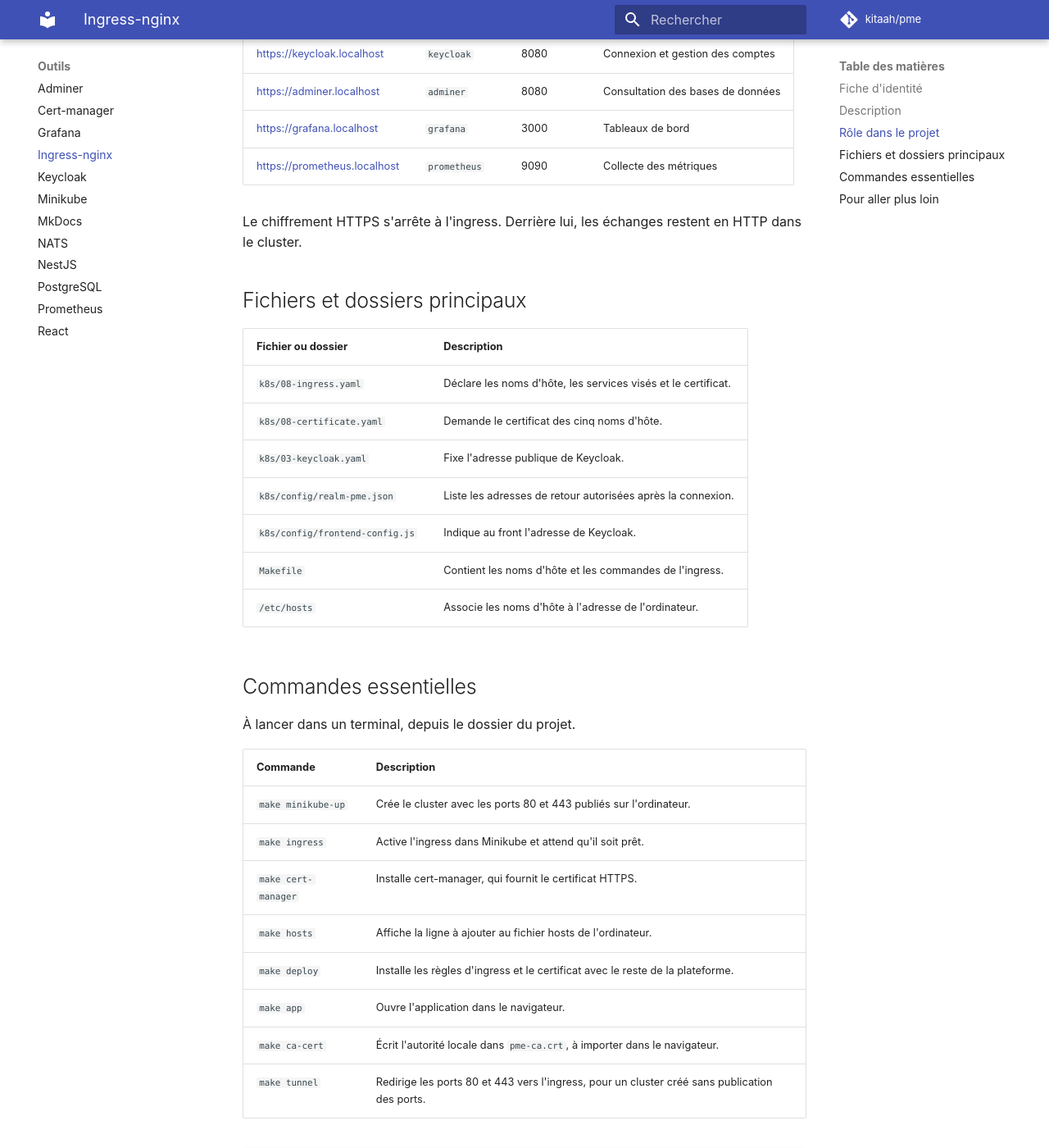
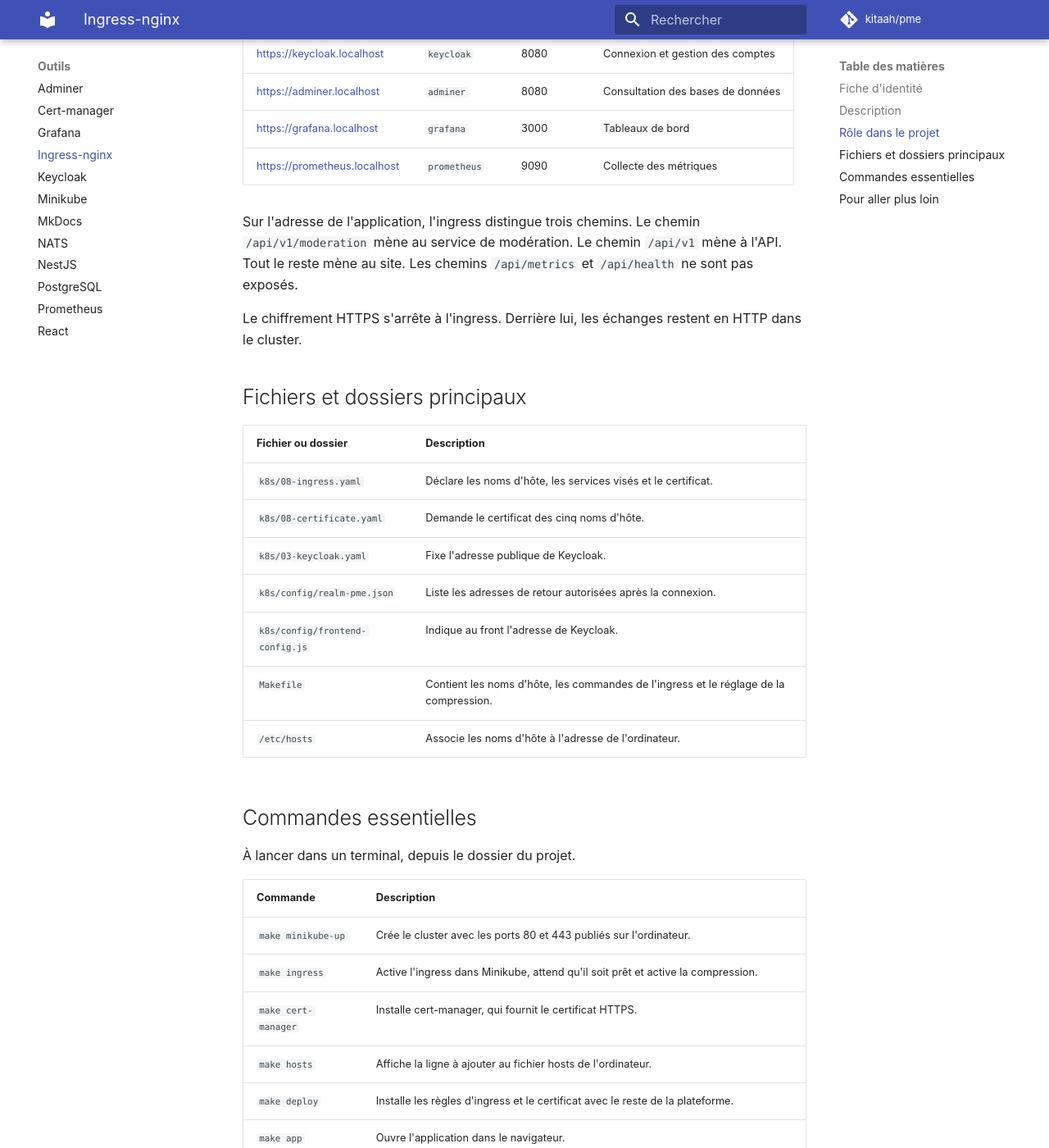
Before and after one commit to kitaah/pme, an MkDocs documentation site: the page built from docs/outils/ingress-nginx.md, in a window 1280 px wide and 1400 px high, scrolled down 1313 px. Shown: the whole window at 82% size. Built offline with MkDocs 1.6.1 and Material for MkDocs 9.7.7, drawn with Linux system fonts in a browser that asks for light colours; comment, search, counter and statistics services are not loaded.

Commit message:
docs(ingress): documenter le routage /api/v1 et la compression

```diff
--- a/docs/outils/ingress-nginx.md
+++ b/docs/outils/ingress-nginx.md
@@ -39,6 +39,10 @@ au service qui correspond à ce nom. Il déchiffre aussi les échanges HTTPS, av
 | <https://grafana.localhost> | `grafana` | 3000 | Tableaux de bord |
 | <https://prometheus.localhost> | `prometheus` | 9090 | Collecte des métriques |
 
+Sur l'adresse de l'application, l'ingress distingue trois chemins. Le chemin `/api/v1/moderation` mène au service de
+modération. Le chemin `/api/v1` mène à l'API. Tout le reste mène au site. Les chemins `/api/metrics` et `/api/health`
+ne sont pas exposés.
+
 Le chiffrement HTTPS s'arrête à l'ingress. Derrière lui, les échanges restent en HTTP dans le cluster.
 
 ## Fichiers et dossiers principaux
@@ -50,7 +54,7 @@ Le chiffrement HTTPS s'arrête à l'ingress. Derrière lui, les échanges resten
 | `k8s/03-keycloak.yaml` | Fixe l'adresse publique de Keycloak. |
 | `k8s/config/realm-pme.json` | Liste les adresses de retour autorisées après la connexion. |
 | `k8s/config/frontend-config.js` | Indique au front l'adresse de Keycloak. |
-| `Makefile` | Contient les noms d'hôte et les commandes de l'ingress. |
+| `Makefile` | Contient les noms d'hôte, les commandes de l'ingress et le réglage de la compression. |
 | `/etc/hosts` | Associe les noms d'hôte à l'adresse de l'ordinateur. |
 
 ## Commandes essentielles
@@ -60,7 +64,7 @@ Le chiffrement HTTPS s'arrête à l'ingress. Derrière lui, les échanges resten
 | Commande | Description |
 |---|---|
 | `make minikube-up` | Crée le cluster avec les ports 80 et 443 publiés sur l'ordinateur. |
-| `make ingress` | Active l'ingress dans Minikube et attend qu'il soit prêt. |
+| `make ingress` | Active l'ingress dans Minikube, attend qu'il soit prêt et active la compression. |
 | `make cert-manager` | Installe cert-manager, qui fournit le certificat HTTPS. |
 | `make hosts` | Affiche la ligne à ajouter au fichier hosts de l'ordinateur. |
 | `make deploy` | Installe les règles d'ingress et le certificat avec le reste de la plateforme. |
```
Also changed, not shown: docs/outils/nestjs.md (+1 -1 lines).
